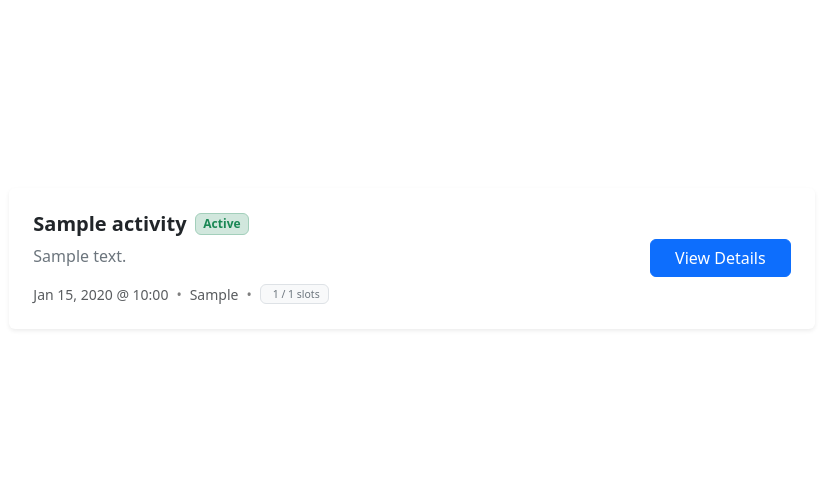
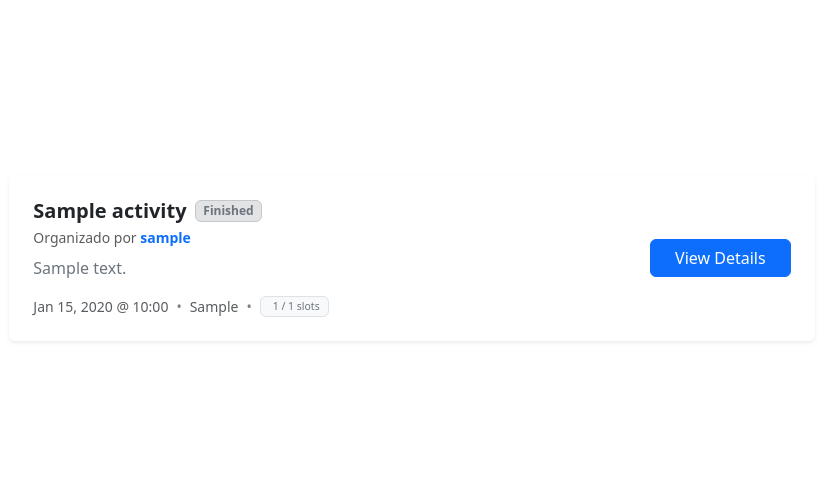
Before and after one commit to EzequielArroyo/AdondeVamosDjango, a Django app: page /activities/ in a window 1280 px wide. Shown: the part 185-673 px from the top of the page, without its empty margins (228-1050 px from the left). Run offline with Django 5.2, Linux system fonts and the light colour scheme; tables that the repository leaves empty hold one stand-in row (values such as "Sample post").

Commit message:
styles: enchance activity status badge

```diff
--- a/apps/activities/models.py
+++ b/apps/activities/models.py
@@ -1,4 +1,4 @@
-from time import timezone
+from django.utils import timezone
 
 from django.conf import settings
 from django.db import models
@@ -44,6 +44,21 @@ class Activity(models.Model):
     @property
     def participants_count(self):
         return self.participations.count()
+    @property
+    def display_status(self):
+        if self.has_finished():
+            return "finished"
+
+        if self.status == "cancelled":
+            return "cancelled"
+
+        if self.status == "closed":
+            return "closed"
+
+        if not self.has_available_slots():
+            return "full"
+
+        return "open"
 
     def join(self, user):
 
--- a/apps/activities/templates/activities/activity_card.html
+++ b/apps/activities/templates/activities/activity_card.html
@@ -1,19 +1,28 @@
 <div class="card shadow-sm border-0 mb-3">
   <div class="card-body p-4 d-flex justify-content-between align-items-center flex-wrap gap-3">
     <div style="flex: 1; min-width: 250px;">
-      <div class="d-flex align-items-center gap-2 mb-2 flex-wrap">
+
+      <div class="d-flex align-items-center gap-2 mb-1 flex-wrap">
         <h5 class="card-title fw-bold mb-0 text-dark">{{ activity.title }}</h5>
 
-        {% if activity.status == 'active' or activity.status == 'open' %}
-            <span class="badge bg-success-subtle text-success border border-success-subtle fs-7">Active</span>
-        {% elif activity.status == 'full' %}
-            <span class="badge bg-warning-subtle text-warning-dominant border border-warning-subtle fs-7">Full</span>
-        {% elif activity.status == 'completed' %}
-            <span class="badge bg-secondary-subtle text-secondary border border-secondary-subtle fs-7">Completed</span>
+        {% if activity.display_status == 'open' %}
+          <span class="badge bg-success-subtle text-success border border-success-subtle fs-7">Open</span>
+        {% elif activity.display_status == 'full' %}
+          <span class="badge bg-warning-subtle text-warning border border-warning-subtle fs-7">Full</span>
+        {% elif activity.display_status == 'finished' %}
+          <span class="badge bg-secondary-subtle text-secondary border border-secondary-subtle fs-7">Finished</span>
+        {% elif activity.display_status == 'closed' %}
+          <span class="badge bg-danger-subtle text-danger border border-danger-subtle fs-7">Closed</span>
+        {% elif activity.display_status == 'cancelled' %}
+          <span class="badge bg-dark-subtle text-dark border border-dark-subtle fs-7">Cancelled</span>
         {% else %}
-            <span class="badge bg-info-subtle text-info border border-info-subtle fs-7">{{ activity.status|title }}</span>
+          <span class="badge bg-info-subtle text-info border border-info-subtle fs-7">{{ activity.display_status|title }}</span>
         {% endif %}
       </div>
+
+      <p class="text-muted small mb-2">
+        Organizado por <span class="fw-semibold text-primary">{{ activity.creator.username }}</span>
+      </p>
 
       <p class="card-text text-secondary mb-3 text-truncate" style="max-width: 600px;">
         {{ activity.description }}
```
Also changed, not shown: apps/activities/templates/activities/detail.html (+13 -11 lines).
